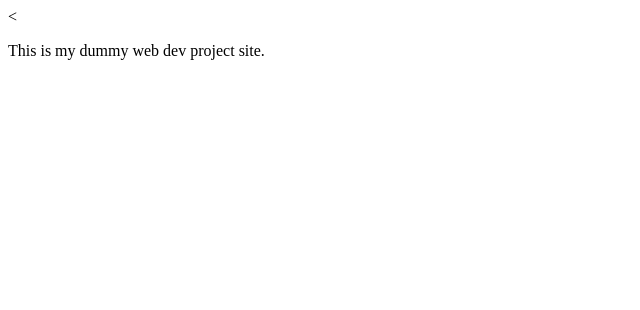
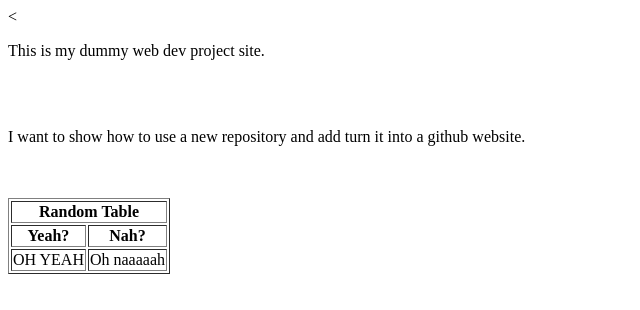
Before and after one commit to rickshev/Web-Dev-In-Class-Project, a plain HTML site: page index.html in a window 1280 px wide. Shown: the whole page, without its empty margins (0-640 px from the left). Drawn offline with Linux system fonts and the light colour scheme.

Commit message:
Update index.html

```diff
--- a/index.html
+++ b/index.html
@@ -1,5 +1,5 @@
 <<!DOCTYPE html>
-<html lang="en-us">
+<html>
 <head>
     <meta charset = "UTF-8">
     <title>Web Dev Project</title>
@@ -7,6 +7,28 @@
 
 <body>
     <p>This is my dummy web dev project site.</p>
+    <br>
+    <br>
+    <p>I want to show how to use a new repository and add turn it into a github website.</p>
+    <br>
+    <br>
+
+    <table border = "1">
+        <thead>
+            <tr>
+                <th colspan = "2">Random Table</th>
+            </tr>
+            <tr>
+                <th>Yeah?</th>
+                <th>Nah?</th>
+        </thead>
+        <tbody>
+            <tr>
+                <td>OH YEAH</td>
+                <td>Oh naaaaah</td>
+            </tr>
+        </tbody>
+    </table>
 </body>
 
 </html>
```
